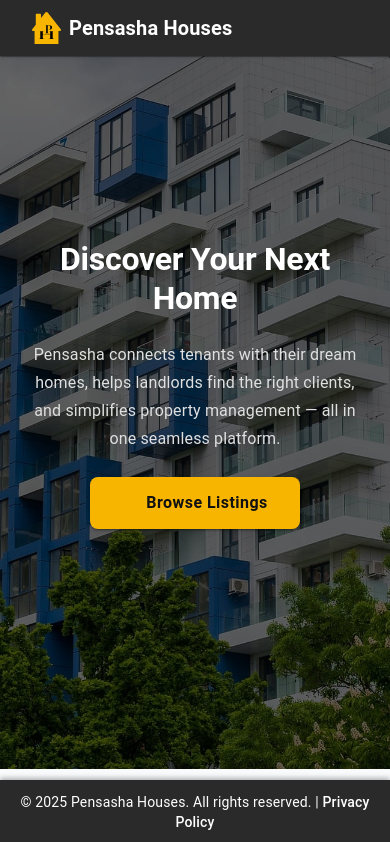
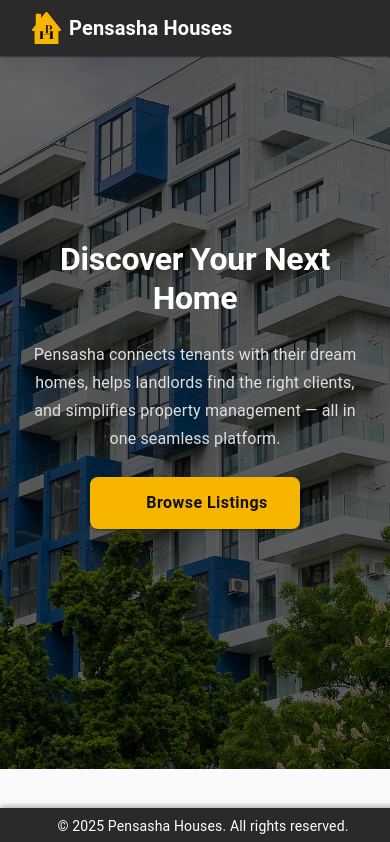
Before and after one commit to Sobunge/pensasha-houses, a React (Create React App) app in the folder frontend/: page / in a window 390 px wide. Shown: the top 842 px of the page. Built offline with nearby package versions, Linux system fonts and the light colour scheme; some icons are missing.

Commit message:
updating the main footer

```diff
--- a/frontend/src/components/MainFooter.jsx
+++ b/frontend/src/components/MainFooter.jsx
@@ -1,7 +1,10 @@
 import React from "react";
-import { Box, Typography, Link } from "@mui/material";
+import { Box, Typography, Link, useMediaQuery, useTheme } from "@mui/material";
 
 function MainFooter() {
+  const theme = useTheme();
+  const isMobile = useMediaQuery(theme.breakpoints.down("sm"));
+
   return (
     <Box
       component="footer"
@@ -10,14 +13,21 @@ function MainFooter() {
         bottom: 0,
         left: 0,
         width: "100%",
-        bgcolor: "#2A2A2A", // black background
+        bgcolor: "#2A2A2A",
         color: "#fff",
         textAlign: "center",
-        py: 1.5,
+        py: { xs: 1, sm: 1.5 },
+        px: 1,
         boxShadow: "0 -2px 5px rgba(0,0,0,0.3)",
         zIndex: 1200,
+        fontSize: { xs: "0.75rem", sm: "0.875rem" },
       }}
     >
+      {isMobile ? (
+        <Typography variant="body2">
+          © {new Date().getFullYear()} Pensasha Houses. All rights reserved.
+        </Typography>
+      ) : (
         <Typography variant="body2">
           © {new Date().getFullYear()} Pensasha Houses. All rights reserved. |{" "}
           <Link
@@ -27,12 +37,13 @@ function MainFooter() {
               color: "#fff",
               fontWeight: 500,
               transition: "color 0.2s",
-            "&:hover": { color: "#f8b500" }, // gold hover
+              "&:hover": { color: "#f8b500" },
             }}
           >
             Privacy Policy
           </Link>
         </Typography>
+      )}
     </Box>
   );
 }
```
Lines whose indentation alone changed are shown as unchanged.
